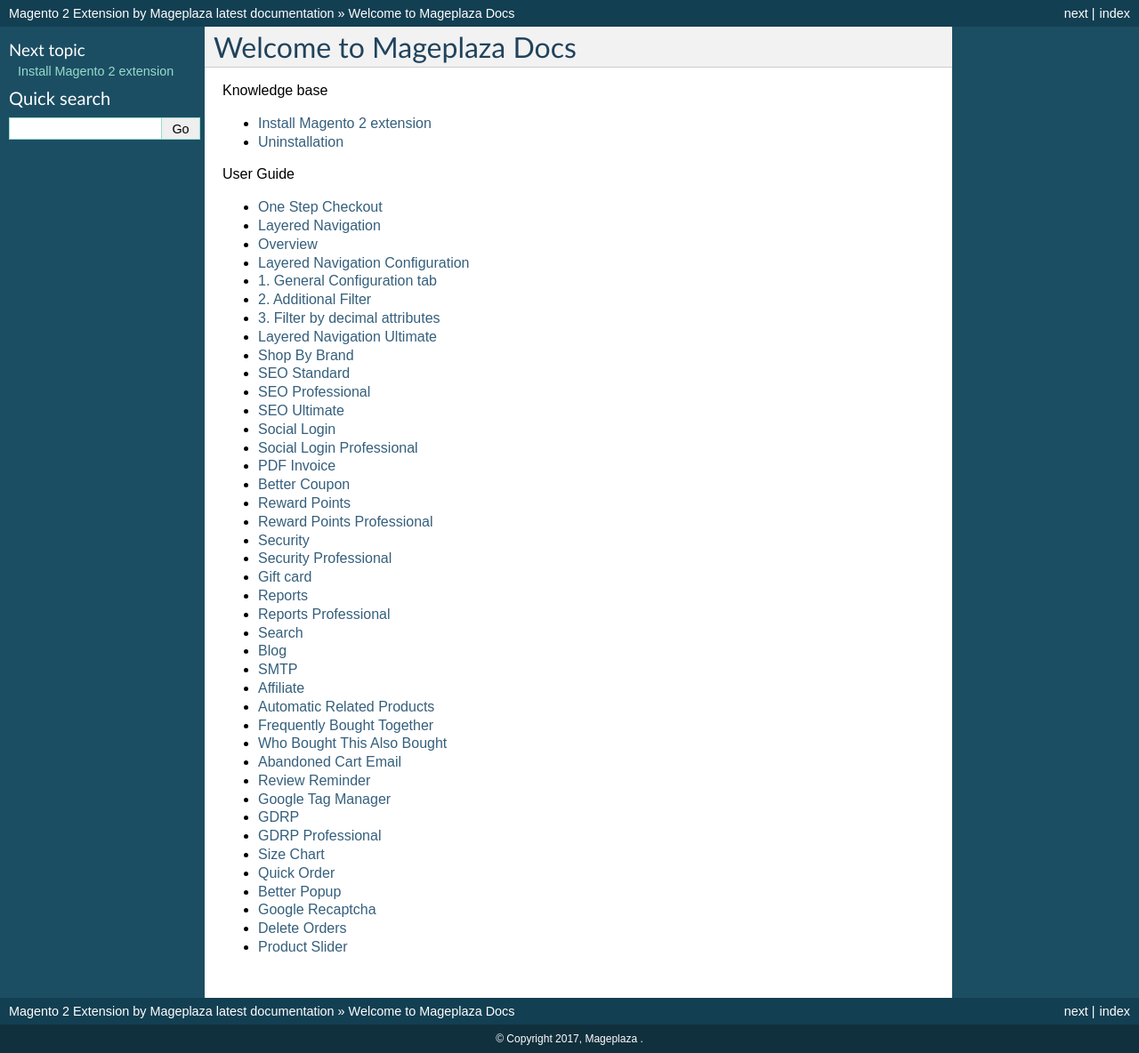
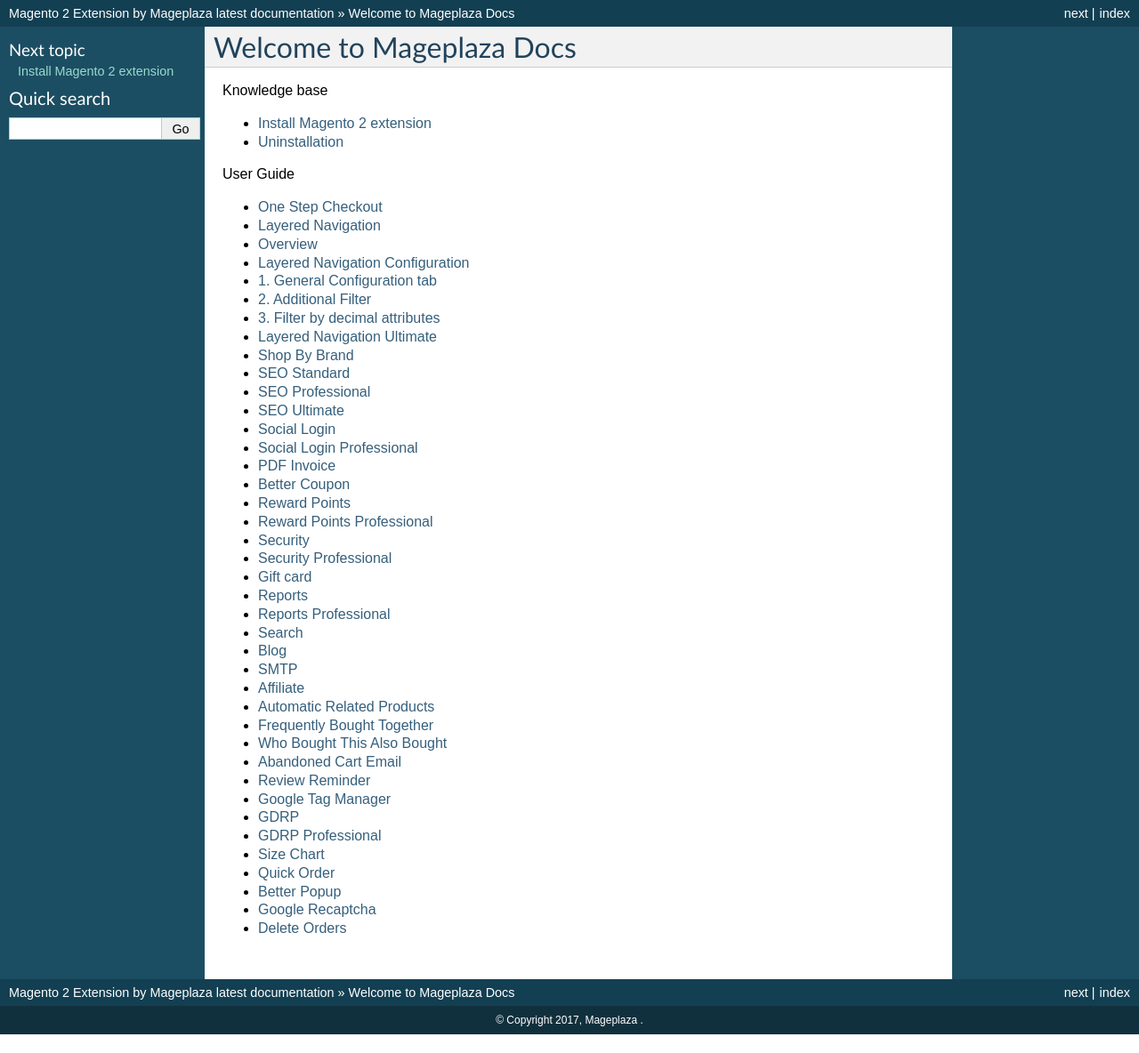
Before and after one commit to magepages/mpdocs, a Sphinx documentation site: the page built from docs/index.rst, in a window 1280 px wide. Shown: the whole page at 89% size. Built offline with Sphinx 7.4.7, drawn with Linux system fonts in a browser that asks for light colours; pages that are not in the unit, such as notebooks, are missing from menus; after the commit the page ends 1163 px from its top, so only the background shows below that.

Commit message:
Update index.rst

```diff
--- a/docs/index.rst
+++ b/docs/index.rst
@@ -54,4 +54,3 @@
    better-popup/index
    google-recaptcha/index
    delete-order-m2/index
-   product-slider-m2/index
```
